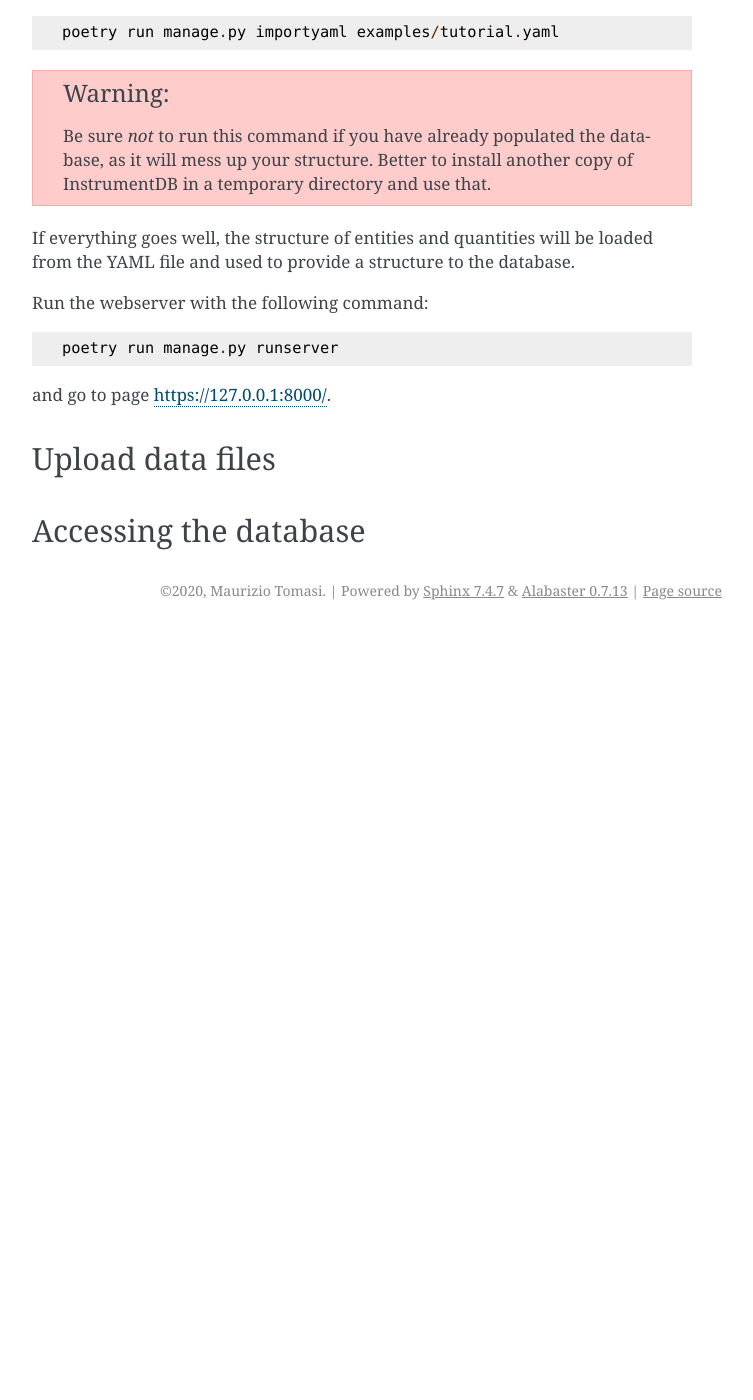
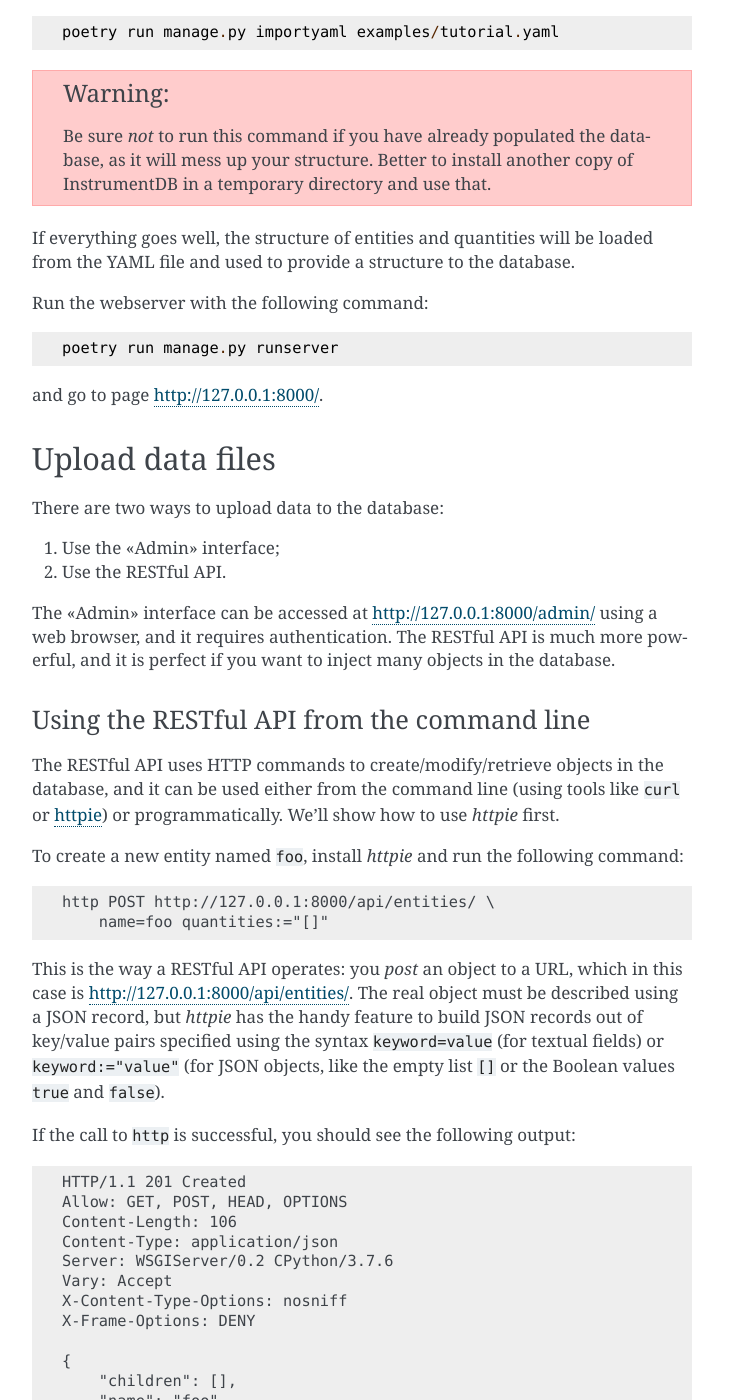
Before and after one commit to ziotom78/planck_insdb_demo, a Sphinx documentation site: the page built from docs/tutorial.rst, in a window 1280 px wide and 1400 px high, scrolled down 5939 px. Shown: the whole window, without its empty margins (388-1141 px from the left). Built offline with Sphinx 7.4.7, drawn with Linux system fonts in a browser that asks for light colours; before the commit the page ends 6569 px from its top, so only the background shows below that; some of the changed text lies outside the part shown.

Commit message:
Document how to access the RESTful API

```diff
--- a/docs/tutorial.rst
+++ b/docs/tutorial.rst
@@ -270,14 +270,145 @@ Run the webserver with the following command::
 
   poetry run manage.py runserver
 
-and go to page https://127.0.0.1:8000/.
+and go to page http://127.0.0.1:8000/.
 
 .. _tut-upload-data-files:
 
 Upload data files
 -----------------
 
+There are two ways to upload data to the database:
+
+1. Use the «Admin» interface;
+2. Use the RESTful API.
+
+The «Admin» interface can be accessed at http://127.0.0.1:8000/admin/ using a
+web browser, and it requires authentication. The RESTful API is much more
+powerful, and it is perfect if you want to inject many objects in the database.
+
+Using the RESTful API from the command line
+~~~~~~~~~~~~~~~~~~~~~~~~~~~~~~~~~~~~~~~~~~~
+
+The RESTful API uses HTTP commands to create/modify/retrieve objects in the
+database, and it can be used either from the command line (using tools like
+``curl`` or `httpie <https://httpie.org/>`_) or programmatically. We'll show
+how to use `httpie` first.
+
+To create a new entity named ``foo``, install `httpie` and run the following
+command:
+
+.. code-block:: none
+
+  http POST http://127.0.0.1:8000/api/entities/ \
+      name=foo quantities:="[]"
+
+This is the way a RESTful API operates: you `post` an object to a URL, which
+in this case is http://127.0.0.1:8000/api/entities/. The real object must be
+described using a JSON record, but `httpie` has the handy feature to build
+JSON records out of key/value pairs specified using the syntax
+``keyword=value`` (for textual fields) or ``keyword:="value"`` (for JSON
+objects, like the empty list ``[]`` or the Boolean values ``true`` and
+``false``).
+
+If the call to ``http`` is successful, you should see the following output:
+
+.. code-block:: none
+
+  HTTP/1.1 201 Created
+  Allow: GET, POST, HEAD, OPTIONS
+  Content-Length: 106
+  Content-Type: application/json
+  Server: WSGIServer/0.2 CPython/3.7.6
+  Vary: Accept
+  X-Content-Type-Options: nosniff
+  X-Frame-Options: DENY
+
+  {
+      "children": [],
+      "name": "foo",
+      "parent": null,
+      "quantities": [],
+      "uuid": "cb49c625-bd96-4027-99fd-91c3b8ff8a6b"
+  }
+
+Obviously, the field ``uuid`` will be different in your case. To create a
+children, you have to specify the UUID of the parent:
+
+.. code-block:: none
+
+  http POST http://127.0.0.1:8000/api/entities/ \
+      name:="bar" \
+      parent:="/api/entities/cb49c625-bd96-4027-99fd-91c3b8ff8a6b/" \
+      quantities:="[]"
+
+(Change the value of the ``parent`` key to use the UUID printed before, and
+be sure to remember the end slash!)
+
+Uploading stuff using Python
+~~~~~~~~~~~~~~~~~~~~~~~~~~~~
+
+The same commands used in the previous paragraphs can be used in programs, of
+course: it is enough for your programming environment to have a HTTP library.
+
+Let's see how to create objects in the database using Python. In this example
+we create the same object structure as the one above::
+
+  import requests as req
+
+  # Create a new entity in the database
+  response = req.post(
+      url="http://127.0.0.1:8000/api/entities/",
+      data={ "name": "foo_python", "parent": None },
+  )
+
+  # Ensure that the request was completed
+  assert response.ok
+
+  uuid = response.json()["uuid"]
+
+  print("Object created, UUID is ", uuid)
+
+  # Create another entity in the database,
+  # which is a child of the one above
+  response = req.post(
+      url="http://127.0.0.1:8000/api/entities/",
+      data={
+          "name": "bar_python",
+          "parent": f"http://127.0.0.1:8000/api/entities/{uuid}/",
+      },
+  )
+
+  assert response.ok
+
+
 .. _tut-accessing-the-database:
 
 Accessing the database
 ----------------------
+
+Accessing the objects in the database can be done using the web interface at
+http://127.0.0.1:8000/. However, there are other ways to do this, and they are
+the same we explored above when we uploaded objects in the database: the
+«Admin» interface and the RESTful API. Here we concentrate on the latter.
+
+To have a glimpse of all the objects of some kind in a database, you can
+use tools like ``curl`` or `httpie` to read from the following URLS:
+
+- http://127.0.0.1:8000/api/format_specs/
+- http://127.0.0.1:8000/api/entities/
+- http://127.0.0.1:8000/api/quantities/
+- http://127.0.0.1:8000/api/data_files/
+
+(Tip: you can open these URLS using a web browser, and a nice textual
+(representation of the records will be rendered on the screen.)
+
+To access a specific object, just append the UUID and a trailing slash (don't
+forget this!):
+
+.. code-block:: none
+
+  curl http://127.0.0.1:8000/api/entities/cb49c625-bd96-4027-99fd-91c3b8ff8a6b/
+
+Of course, the same URLs can be used in programs, like the Python script
+that imported ``requests`` in the above paragraphs. The possibilities are
+endless!
```
Also changed, not shown: 1 other file.
